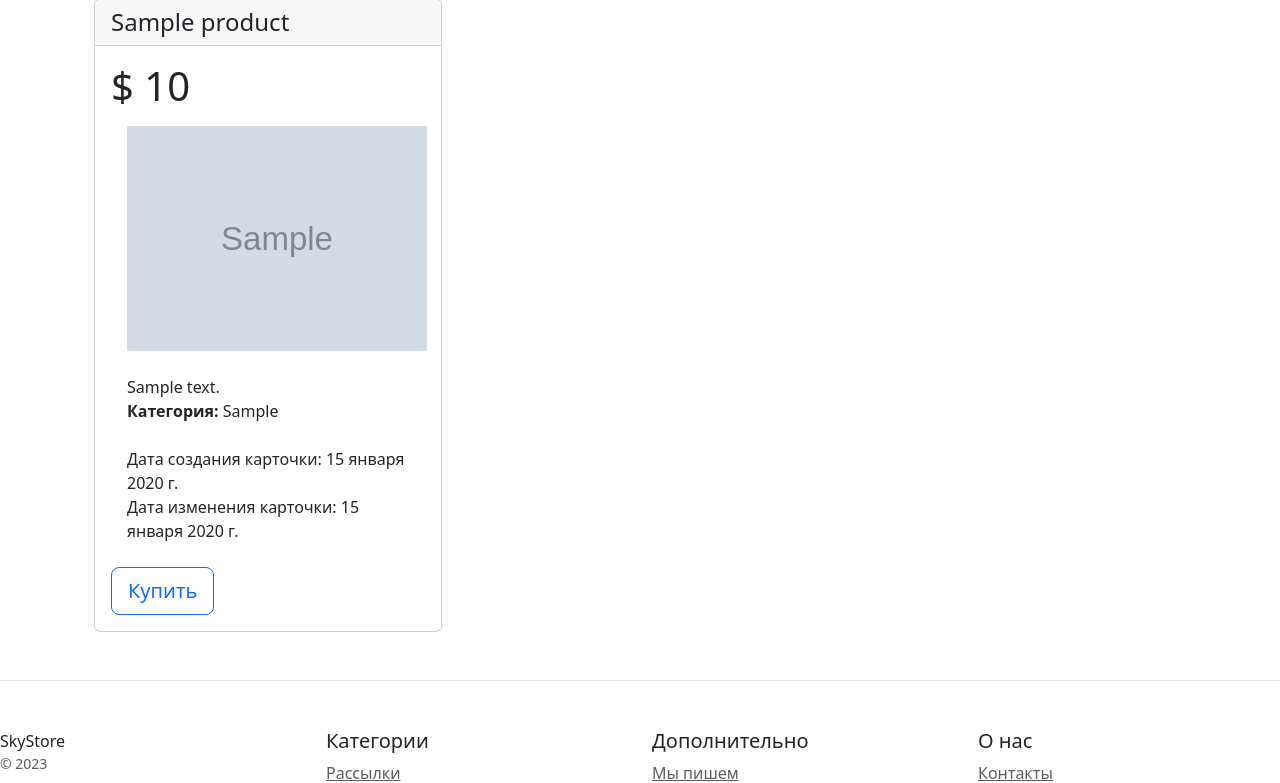
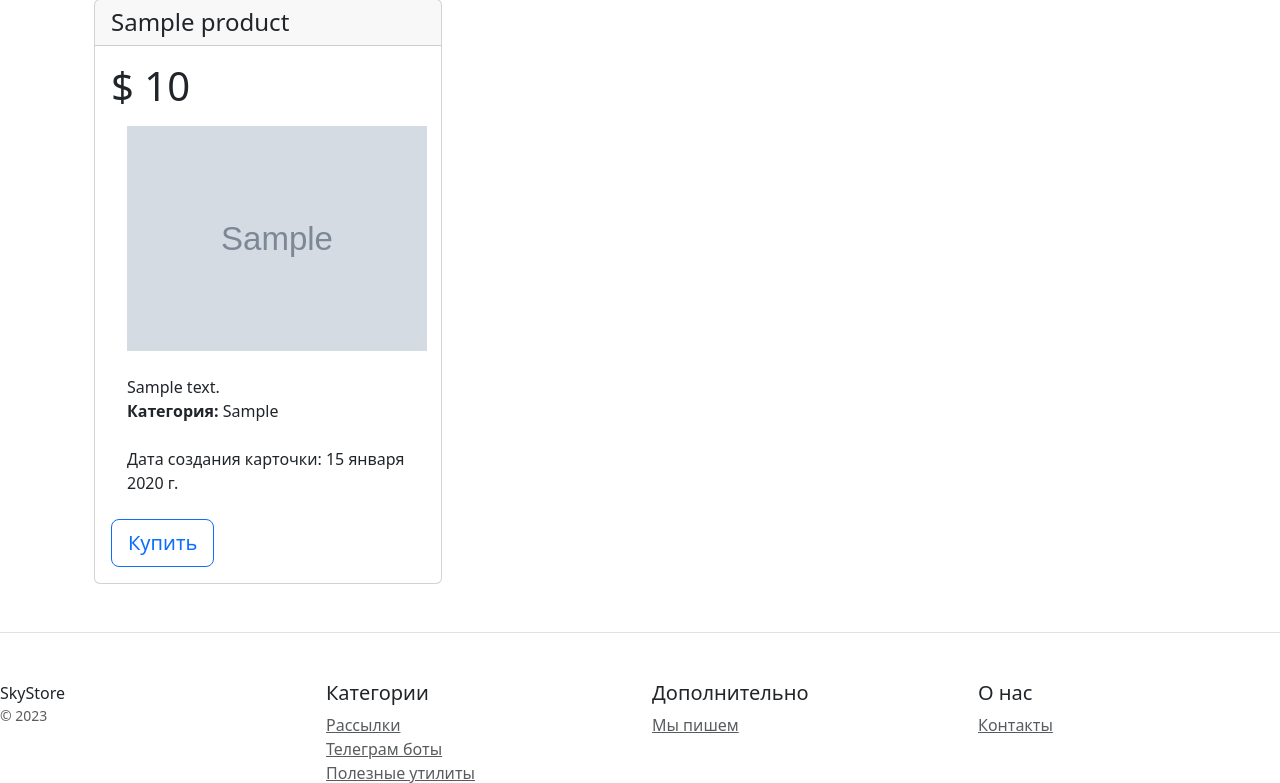
Before and after one commit to kvtussha/django_project2, a Django app: page / in a window 1280 px wide. Shown: the part 315-1098 px from the top of the page. Run offline with Django 4.2, Linux system fonts and the light colour scheme; tables that the repository leaves empty hold one stand-in row (values such as "Sample post"); grey boxes marked "Sample" are stand-in pictures; some libraries are stand-ins or nearby versions.

Commit message:
deleting the change date field on the card

```diff
--- a/main_app/templates/main_app/home.html
+++ b/main_app/templates/main_app/home.html
@@ -19,7 +19,6 @@
                                 <li>{{ product.description|truncatechars:100 }}</li>
                                 <li><b>Категория: </b>{{product.category}}</li><br>
                                 <li><span>Дата создания карточки: {{product.creation_date}}</span></li>
-                                <li><span>Дата изменения карточки: {{ product.last_modified_date }}</span></li>
                             </ul>
                             <a href="{% url 'main_app:item' product.id %}" class="btn btn-lg btn-block btn-outline-primary">Купить</a><br>
                         </div>
```
